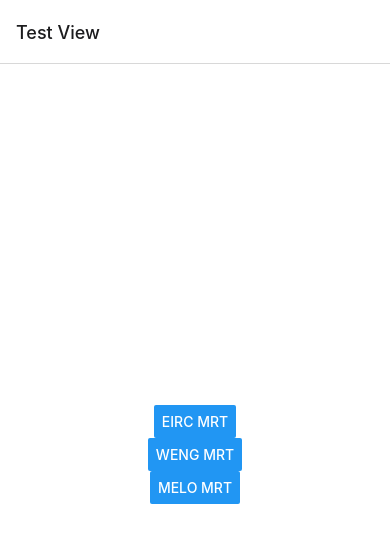
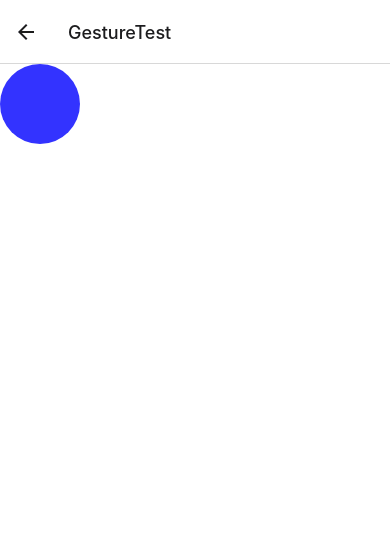
Before and after one commit to JENNSHIUAN/MRT-for-Foodies, a React Native app: screen /GestureTest in a window 390 px wide. Shown: the top 542 px of the page. Built offline with nearby package versions, Linux system fonts and the light colour scheme.

Commit message:
Create a new View for Gesture functionality Test and A new file MRTData.js to store all the stations info

```diff
--- a/App.js
+++ b/App.js
@@ -4,7 +4,8 @@ import { createStackNavigator } from '@react-navigation/stack';
 import home from './screen/home';
 import MeloMRT from './screen/MeloMRT';
 import wengMRT from './screen/wengMRT';
-import MRT from './screen/MRT';
+import EricMRT from './screen/EricMRT';
+import Gesturetest from './screen/GestureTest'
 import TestView from './screen/TestView';
 import { Provider } from 'react-redux';
 import { Store } from './redux/store';
@@ -35,7 +36,7 @@ function App() {
           />
           <Stack.Screen
             name="MRT"
-            component={MRT}
+            component={EricMRT}
           />
           <Stack.Screen
             name="wengMRT"
@@ -45,7 +46,10 @@ function App() {
             name="MeloMRT"
             component={MeloMRT}
           />
-
+          <Stack.Screen
+            name="GestureTest"
+            component={Gesturetest}
+          />
         </Stack.Navigator>
       </NavigationContainer>
     </Provider>
--- /dev/null
+++ b/screen/EricMRT.js
@@ -0,0 +1,152 @@
+import React, { useState, useRef}from 'react';
+import { StyleSheet, View, Animated, Text } from 'react-native';
+import Svg, { Path, Circle } from 'react-native-svg';
+import { PanGestureHandler, PinchGestureHandler, State } from 'react-native-gesture-handler';
+
+
+
+const EricMRT = () => {
+  const {metroStations, metroLines} = require('./MRTData');
+
+  const [panEnabled, setPanEnabled] = useState(false);
+
+  const scale = useRef(new Animated.Value(1)).current;
+  const translateX = useRef(new Animated.Value(0)).current;
+  const translateY = useRef(new Animated.Value(0)).current;
+
+  const pinchRef = useRef();
+  const panRef = useRef();
+
+  const onPinchEvent = Animated.event(
+    [{ nativeEvent: { scale } }],
+    { useNativeDriver: true }
+  );
+
+  const onPanEvent = Animated.event([{
+    nativeEvent: {
+      translationX: translateX,
+      translationY: translateY
+    }
+  }],
+    { useNativeDriver: true });
+
+  const handlePinchStateChange = ({ nativeEvent }) => {
+    if (nativeEvent.state === State.ACTIVE) {
+      setPanEnabled(true);
+    }
+
+    const nScale = nativeEvent.scale;
+    if (nativeEvent.state === State.END) {
+      if (nScale < 1) {
+        Animated.spring(scale, {
+          toValue: 1,
+          useNativeDriver: true,
+        }).start();
+        Animated.spring(translateX, {
+          toValue: 0,
+          useNativeDriver: true,
+        }).start();
+        Animated.spring(translateY, {
+          toValue: 0,
+          useNativeDriver: true,
+        }).start();
+
+        setPanEnabled(false);
+      }
+    }
+  };
+
+  return (
+    <View>
+      <PanGestureHandler
+              onGestureEvent={onPanEvent}
+              ref={panRef}
+              simultaneousHandlers={[pinchRef]}
+              enabled={panEnabled}
+              failOffsetX={[-1000, 1000]}
+              shouldCancelWhenOutside
+            >
+              <Animated.View>
+                <PinchGestureHandler
+                  ref={pinchRef}
+                  onGestureEvent={onPinchEvent}
+                  simultaneousHandlers={[panRef]}
+                  onHandlerStateChange={handlePinchStateChange}
+                >
+                  <Animated.View
+                    style={{
+                      width: '100%',
+                      height: '100%',
+                      transform: [{ scale }, { translateX }, { translateY }],
+                    }}
+                  >
+
+                      <Svg width ="200%" height="200%">
+                      {metroLines.map(line => (
+                        <Path
+                          key={line.id}
+                          d={`M${metroStations[line.stations[0] - 1].x},${metroStations[line.stations[0] - 1].y} L${metroStations[line.stations[1] - 1].x},${metroStations[line.stations[1] - 1].y}`}
+                          stroke={line.color}
+                          strokeWidth={5}
+                          fill="none"
+                        />
+                      ))}
+
+                      {metroStations.map(station => (
+                        <Circle
+                          key={station.id}
+                          cx={station.x}
+                          cy={station.y}
+                          r={5}
+                          stroke="#000000"
+                          strokeWidth={3}
+                          fill="#FFFFFF"
+                        />
+                      ))}
+                    </Svg>
+
+
+                    {metroStations.map(station => (
+                      <View key={station.id} style={[styles.stationLabel, { left: station.x, top: station.y }]}>
+                        <Text style={styles.stationLabelText}>{station.name}</Text>
+                      </View>
+                    ))}
+
+                  </Animated.View>
+                </PinchGestureHandler>
+              </Animated.View>
+            </PanGestureHandler>
+    </View>
+  );
+};
+
+const styles = StyleSheet.create({
+  container: {
+    flex: 1,
+    alignItems: 'center',
+    justifyContent: 'center',
+    backgroundColor: '#FFFFFF',
+  },
+  stationLabel: {
+    position: 'absolute',
+    backgroundColor: '#FFFFFF',
+    padding: 5,
+    borderRadius: 5,
+    borderWidth: 2,
+    borderColor: '#000000',
+    zIndex: 1,
+  },
+  stationLabelText: {
+  fontSize: 12,
+  fontWeight: 'bold',
+  textAlign: 'center',
+  },
+  circle: {
+    width: 100,
+    height: 100,
+    borderRadius: 100 / 2,
+    backgroundColor: "red",
+  },
+  });
+
+export default EricMRT;
--- /dev/null
+++ b/screen/GestureTest.js
@@ -0,0 +1,34 @@
+import { Dimensions, StyleSheet, View } from 'react-native';
+import {
+  GestureHandlerRootView,
+} from 'react-native-gesture-handler';
+
+const { width: SCREEN_WIDTH } = Dimensions.get('window');
+
+const SIZE = 80;
+
+export default function App() {
+
+  return (
+    <GestureHandlerRootView style={{ flex: 1 }}>
+      <View style={styles.container}>
+        <View style={styles.circle} />
+      </View>
+    </GestureHandlerRootView>
+  );
+}
+
+const styles = StyleSheet.create({
+  container: {
+    flex: 1,
+    backgroundColor: '#fff',
+  },
+  circle: {
+    position: 'absolute',
+    height: SIZE,
+    aspectRatio: 1,
+    backgroundColor: 'blue',
+    borderRadius: SIZE / 2,
+    opacity: 0.8,
+  },
+});
--- a/screen/MRT.js
+++ /dev/null
@@ -1,94 +0,0 @@
-import React, { useState, useRef, createRef } from 'react';
-import { View, Text, Image, Animated, Dimensions } from 'react-native';
-import { PanGestureHandler, PinchGestureHandler, State } from 'react-native-gesture-handler';
-
-
-const App = () => {
-
-  const [panEnabled, setPanEnabled] = useState(false);
-
-  const scale = useRef(new Animated.Value(1)).current;
-  const translateX = useRef(new Animated.Value(0)).current;
-  const translateY = useRef(new Animated.Value(0)).current;
-
-  const pinchRef = createRef();
-  const panRef = createRef();
-
-  const onPinchEvent = Animated.event([{
-    nativeEvent: { scale }
-  }],
-    { useNativeDriver: true });
-
-  const onPanEvent = Animated.event([{
-    nativeEvent: {
-      translationX: translateX,
-      translationY: translateY
-    }
-  }],
-    { useNativeDriver: true });
-
-  const handlePinchStateChange = ({ nativeEvent }) => {
-    // enabled pan only after pinch-zoom
-    if (nativeEvent.state === State.ACTIVE) {
-      setPanEnabled(true);
-    }
-
-    // when scale < 1, reset scale back to original (1)
-    const nScale = nativeEvent.scale;
-    if (nativeEvent.state === State.END) {
-      if (nScale < 1) {
-        Animated.spring(scale, {
-          toValue: 1,
-          useNativeDriver: true
-        }).start();
-        Animated.spring(translateX, {
-          toValue: 0,
-          useNativeDriver: true
-        }).start();
-        Animated.spring(translateY, {
-          toValue: 0,
-          useNativeDriver: true
-        }).start();
-
-        setPanEnabled(false);
-      }
-    }
-  };
-
-  return (
-    <View>
-      <PanGestureHandler
-        onGestureEvent={onPanEvent}
-        ref={panRef}
-        simultaneousHandlers={[pinchRef]}
-        enabled={panEnabled}
-        failOffsetX={[-1000, 1000]}
-        shouldCancelWhenOutside
-      >
-        <Animated.View>
-          <PinchGestureHandler
-            ref={pinchRef}
-            onGestureEvent={onPinchEvent}
-            simultaneousHandlers={[panRef]}
-            onHandlerStateChange={handlePinchStateChange}
-          >
-            <Animated.Image
-              source={require('../assets/MRT_map.png')}
-              style={{
-                width: '100%',
-                height: '100%',
-                transform: [{ scale }, { translateX }, { translateY }]
-              }}
-              resizeMode="contain"
-            />
-
-          </PinchGestureHandler>
-        </Animated.View>
-
-      </PanGestureHandler>
-    </View>
-  );
-};
-
-
-export default App;
--- /dev/null
+++ b/screen/MRTData.js
@@ -0,0 +1,20 @@
+
+
+const metroStations = [
+    { id: 1, name: '北車', x: 200, y: 400 },
+    { id: 2, name: '中山', x: 200, y: 350 },
+    { id: 3, name: '雙聯', x: 200, y: 300 },
+    { id: 4, name: '民權西路', x: 200, y: 250 },
+    { id: 5, name: '圓山', x: 200, y: 200 },
+    { id: 6, name: '劍潭', x: 200, y: 150 },
+  ];
+
+  const metroLines = [
+    { id: 1, color: '#FF5733', stations: [1, 2] },
+    { id: 2, color: '#FF5733', stations: [2, 3] },
+    { id: 3, color: '#FF5733', stations: [3, 4] },
+    { id: 4, color: '#FF5733', stations: [4, 5] },
+    { id: 5, color: '#FF5733', stations: [5, 6] },
+  ];
+
+module.exports = {metroLines, metroStations};
--- a/screen/TestView.js
+++ b/screen/TestView.js
@@ -33,6 +33,11 @@ const Home = ({navigation}) => {
         title='Melo MRT'
         onPress={() => navigation.navigate('MeloMRT') }
       />
+      <Button
+        title='Gesture Test'
+        onPress={() => navigation.navigate('GestureTest') }
+      />
+
     </View>
   );
 }
```
